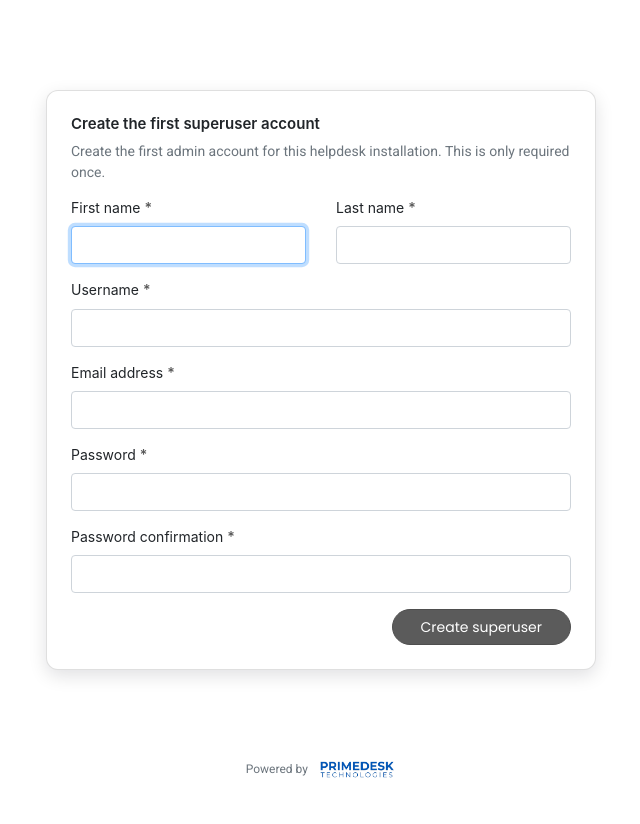
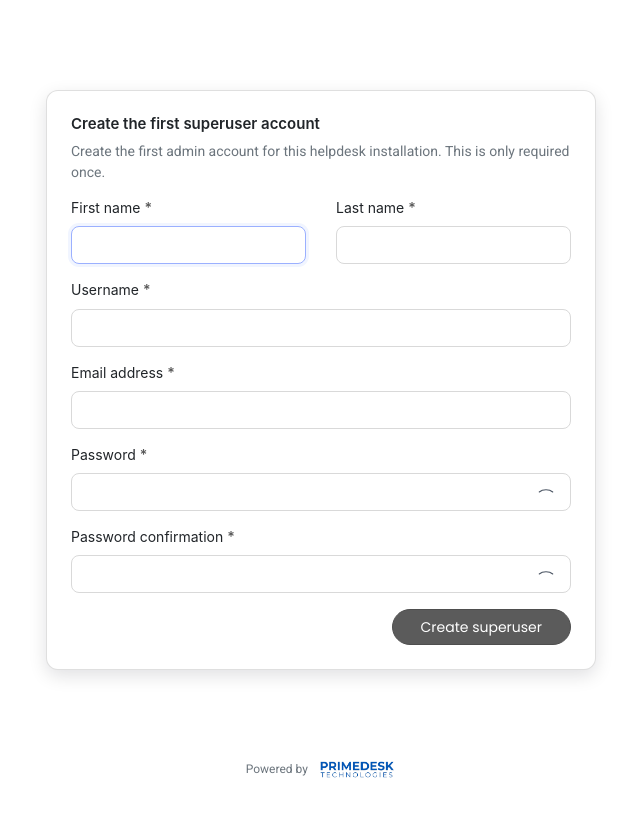
Before and after one commit to seyxhel/django-helpdesk, a Django app: page / in a window 1280 px wide. Shown: the part 46-870 px from the top of the page, without its empty margins (319-959 px from the left). Run offline with Django 3.2, Linux system fonts and the light colour scheme; parts of the project's set-up code (start-up, migrations or seed data) failed here and were passed over; some libraries are stand-ins or nearby versions.

Commit message:
feat: Enhance password input fields with toggle visibility and improved styling

```diff
--- a/helpdesk/templates/helpdesk/setup_initial_superuser.html
+++ b/helpdesk/templates/helpdesk/setup_initial_superuser.html
@@ -223,8 +223,54 @@ p.lead, .text-muted, .card .text-muted {
     padding-right: 16px;
 }
 
-/* remove any earlier rules that force an extra right padding */
-.card .card-body { padding-right: 24px !important; } /* keep equal padding */
+        /* remove any earlier rules that force an extra right padding */
+        .card .card-body { padding-right: 24px !important; } /* keep equal padding */
+
+        /* Make inputs match the register form visuals: compact padding, subtle border and focus ring */
+        .card .form-control {
+            padding: 10px 12px;
+            border-radius: 8px;
+            border: 1px solid #d9d9d9;
+            background: #fff;
+            box-sizing: border-box;
+        }
+        .card .form-control:focus {
+            outline: none;
+            border-color: #9bb0ff;
+            box-shadow: 0 0 0 3px rgba(16,87,255,0.06);
+        }
+
+    /* toggle-eye visuals (match login page)
+       Anchor the toggle to the input element itself using an inner wrapper
+       so label/errors changing the field height won't move the icon. */
+        .input-with-toggle { position: relative; display: block; }
+        .input-with-toggle .form-control { padding-right: 44px; /* room for the eye */ }
+        .toggle-eye {
+            position: absolute;
+            right: 12px; /* inside the input */
+            top: 50%;    /* vertically centered relative to the input */
+            transform: translateY(-50%);
+            background: transparent;
+            border: none;
+            padding: 4px;
+            color: #4b5563;
+            cursor: pointer;
+            display: inline-flex;
+            align-items: center;
+            justify-content: center;
+            border-radius: 6px;
+            z-index: 2; /* ensure it sits above the input */
+        }
+        /* remove focus highlight when clicked */
+        .toggle-eye:focus, .toggle-eye:focus-visible, .toggle-eye:active {
+            outline: none !important;
+            box-shadow: none !important;
+        }
+        .toggle-eye svg { display: block; width: 18px; height: 18px; }
+        .eye-open { opacity: 0; transition: opacity 120ms ease; }
+        .eye-closed { opacity: 1; transition: opacity 120ms ease; }
+        .toggle-eye[aria-pressed="true"] .eye-open { opacity: 1; }
+        .toggle-eye[aria-pressed="true"] .eye-closed { opacity: 0; }
 
         /*
          * Append a visual asterisk to most visible text elements inside the card body.
@@ -307,16 +353,42 @@ p.lead, .text-muted, .card .text-muted {
                         <div id="id_email-client-error" class="text-danger small" aria-live="polite"></div>
                     </div>
 
-                    <div class="col-12 mb-3">
+                    <div class="col-12 mb-3 password-field">
                         <label for="id_password1" class="form-label">{{ form.password1.label }}</label>
-                        {{ form.password1 }}
+                        <div class="input-with-toggle">
+                            {{ form.password1 }}
+                            <button type="button" class="toggle-eye no-asterisk" aria-label="Toggle password visibility" data-target="id_password1" aria-pressed="false">
+                                <svg class="eye-svg" viewBox="0 0 24 24" width="18" height="18" aria-hidden="true" focusable="false">
+                                    <g class="eye-open" fill="none" stroke="currentColor" stroke-width="1.5" stroke-linecap="round" stroke-linejoin="round">
+                                        <path d="M1.5 12s4-6.5 10.5-6.5S22.5 12 22.5 12s-4 6.5-10.5 6.5S1.5 12 1.5 12z" />
+                                        <circle class="iris" cx="12" cy="12" r="3" fill="currentColor" />
+                                    </g>
+                                    <g class="eye-closed" fill="none" stroke="currentColor" stroke-width="1.5" stroke-linecap="round" stroke-linejoin="round">
+                                        <path d="M3 12c3.5-3 7-3 9-3s5.5 0 9 3" />
+                                    </g>
+                                </svg>
+                            </button>
+                        </div>
                         {% for err in form.password1.errors %}<div class="text-danger small">{{ err }}</div>{% endfor %}
                         <div id="id_password1-client-error" class="text-danger small" aria-live="polite"></div>
                     </div>
 
-                    <div class="col-12 mb-3">
+                    <div class="col-12 mb-3 password-field">
                         <label for="id_password2" class="form-label">{{ form.password2.label }}</label>
-                        {{ form.password2 }}
+                        <div class="input-with-toggle">
+                            {{ form.password2 }}
+                            <button type="button" class="toggle-eye no-asterisk" aria-label="Toggle password visibility" data-target="id_password2" aria-pressed="false">
+                                <svg class="eye-svg" viewBox="0 0 24 24" width="18" height="18" aria-hidden="true" focusable="false">
+                                    <g class="eye-open" fill="none" stroke="currentColor" stroke-width="1.5" stroke-linecap="round" stroke-linejoin="round">
+                                        <path d="M1.5 12s4-6.5 10.5-6.5S22.5 12 22.5 12s-4 6.5-10.5 6.5S1.5 12 1.5 12z" />
+                                        <circle class="iris" cx="12" cy="12" r="3" fill="currentColor" />
+                                    </g>
+                                    <g class="eye-closed" fill="none" stroke="currentColor" stroke-width="1.5" stroke-linecap="round" stroke-linejoin="round">
+                                        <path d="M3 12c3.5-3 7-3 9-3s5.5 0 9 3" />
+                                    </g>
+                                </svg>
+                            </button>
+                        </div>
                         {% for err in form.password2.errors %}<div class="text-danger small">{{ err }}</div>{% endfor %}
                         <div id="id_password2-client-error" class="text-danger small" aria-live="polite"></div>
                     </div>
@@ -522,6 +594,23 @@ p.lead, .text-muted, .card .text-muted {
         // On submit, mark all touched and validate with messages shown
         var form = card.querySelector('form');
         if(form){ form.addEventListener('submit', function(e){ for(var k in touched) if(touched.hasOwnProperty(k)) touched[k]=true; var ok=true; ok = validateNameField(first, firstErr, true) && ok; ok = validateNameField(last, lastErr, true) && ok; ok = validateUsername(true) && ok; ok = validateEmail(true) && ok; ok = validatePasswords(true, true) && ok; if(!ok){ e.preventDefault(); checkFormValidity(); } }); }
+
+        // Toggle-eye behavior (show/hide password) matching login page
+        document.querySelectorAll('.toggle-eye').forEach(function(btn){
+            btn.addEventListener('click', function(){
+                var targetId = btn.getAttribute('data-target');
+                var input = document.getElementById(targetId);
+                if(!input) return;
+                var isPressed = btn.getAttribute('aria-pressed') === 'true';
+                if(isPressed){
+                    input.type = 'password';
+                    btn.setAttribute('aria-pressed','false');
+                } else {
+                    input.type = 'text';
+                    btn.setAttribute('aria-pressed','true');
+                }
+            });
+        });
     })();
 </script>
 {% endblock %}
```
